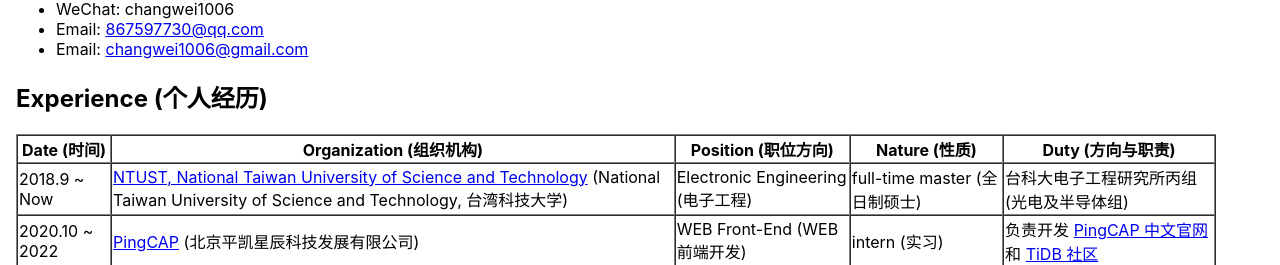
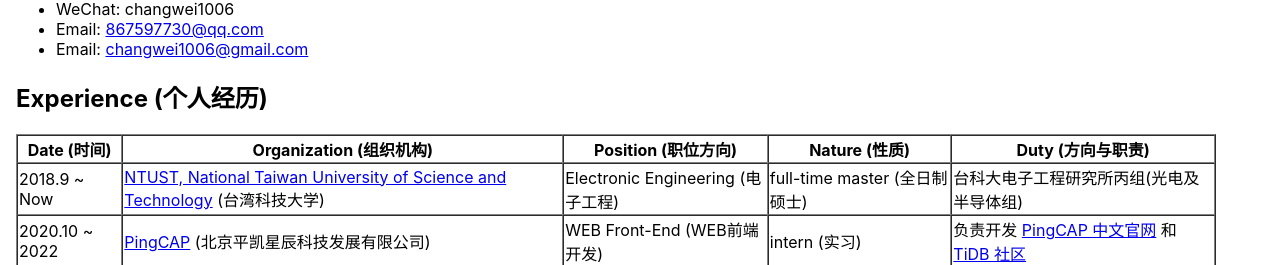
Before and after one commit to cw1997/changwei.me, a React app: page / in a window 1280 px wide. Shown: the part 935-1200 px from the top of the page. Built offline with nearby package versions, Linux system fonts and the light colour scheme.

Commit message:
update data: remove redundant content
Signed-off-by: Chang Wei <changwei1006@gmail.com>

```diff
--- a/src/pages/Home/Home.tsx
+++ b/src/pages/Home/Home.tsx
@@ -95,7 +95,7 @@
               <th>Date (时间)</th><th>Organization (组织机构)</th><th>Position (职位方向)</th><th>Nature (性质)</th><th>Duty (方向与职责)</th>
             </tr>
             <tr>
-              <td>2018.9 ~ Now</td><td><a href="https://www.ntust.edu.tw/">NTUST, National Taiwan University of Science and Technology</a> (National Taiwan University of Science and Technology, 台湾科技大学)</td><td>Electronic Engineering (电子工程)</td><td>full-time master (全日制硕士)</td>
+              <td>2018.9 ~ Now</td><td><a href="https://www.ntust.edu.tw/">NTUST, National Taiwan University of Science and Technology</a> (台湾科技大学)</td><td>Electronic Engineering (电子工程)</td><td>full-time master (全日制硕士)</td>
               <td>台科大电子工程研究所丙组(光电及半导体组)</td>
             </tr>
             <tr>
```
